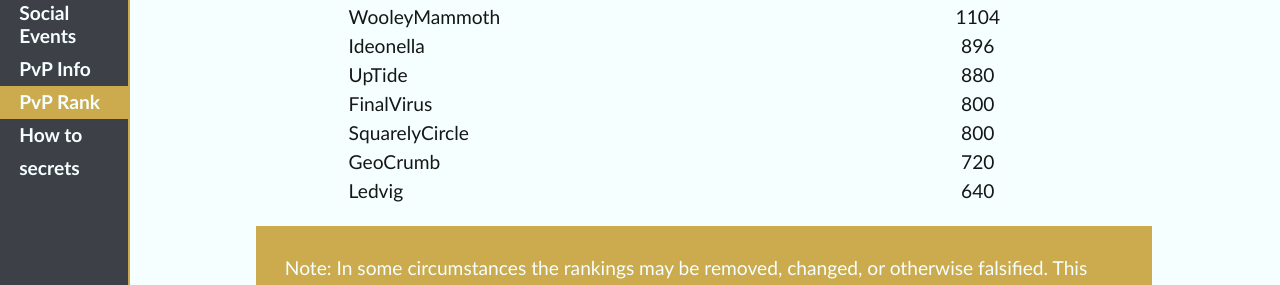
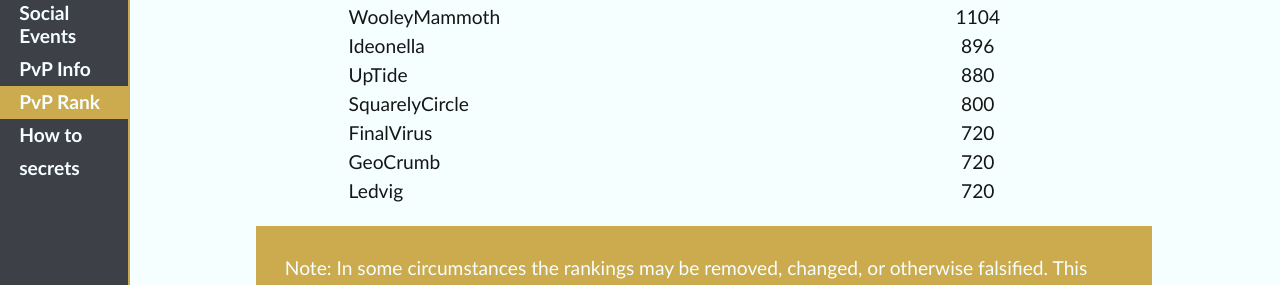
Before and after one commit to ideonella/ideonella.github.io, a Jekyll site: the page built from leaderboard.md, in a window 1280 px wide and 900 px high, scrolled down 676 px. Shown: the part 168-453 px from the top of the window. Built offline with Jekyll 4.4.1, drawn with Linux system fonts in a browser that asks for light colours.

Commit message:
Update rankings.yml

```diff
--- a/_data/rankings.yml
+++ b/_data/rankings.yml
@@ -4,11 +4,11 @@
   elo: 896
 - family: UpTide
   elo: 880
-- family: FinalVirus
-  elo: 800
 - family: SquarelyCircle
   elo: 800
+- family: FinalVirus
+  elo: 720
 - family: GeoCrumb
   elo: 720
 - family: Ledvig
-  elo: 640
+  elo: 720
```
